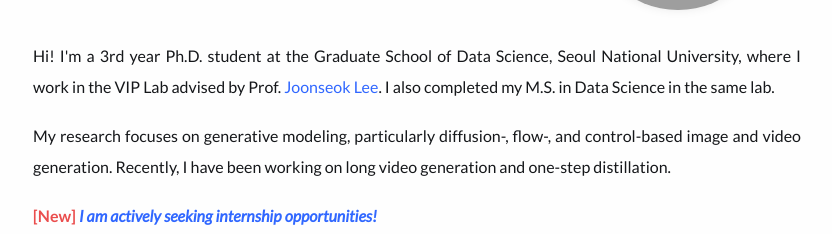
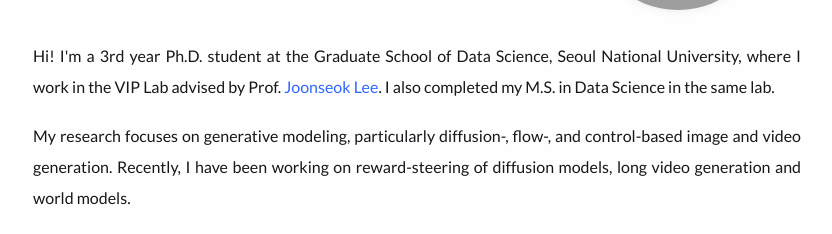
Before and after one commit to swswss/swswss.github.io, a plain HTML site: page index.html in a window 1280 px wide. Shown: the part 302-536 px from the top of the page, without its empty margins (223-1055 px from the left). Drawn offline with Linux system fonts and the light colour scheme; grey boxes are pictures that could not be loaded.

Commit message:
Update index.html

```diff
--- a/index.html
+++ b/index.html
@@ -231,7 +231,7 @@
       <p>
         My research focuses on generative modeling, particularly
         diffusion-, flow-, and control-based image and video generation.
-        Recently, I have been working on long video generation and one-step distillation.
+        Recently, I have been working on reward-steering of diffusion models, long video generation and world models.
       </p>
       <p>
         <span class="emph">[New]</span> <span class="seeking">I am actively seeking internship opportunities!</span>
```
